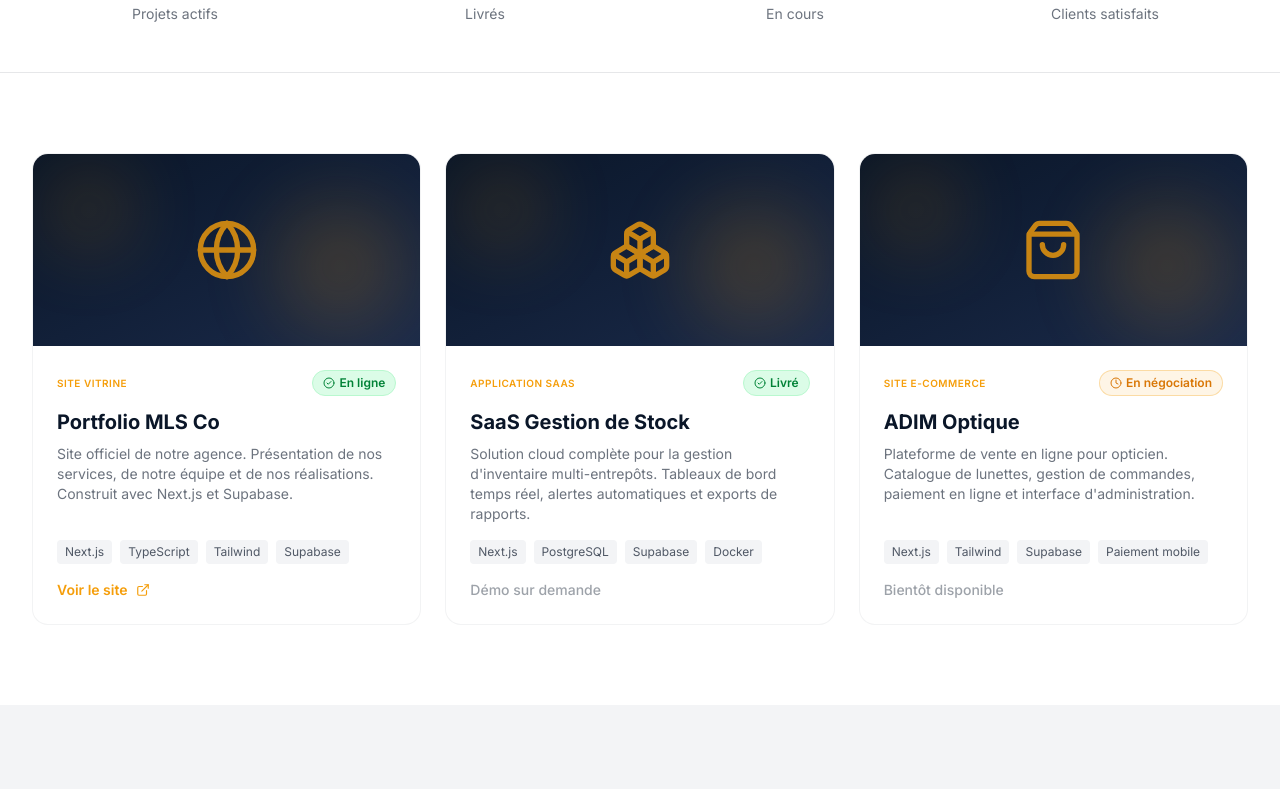
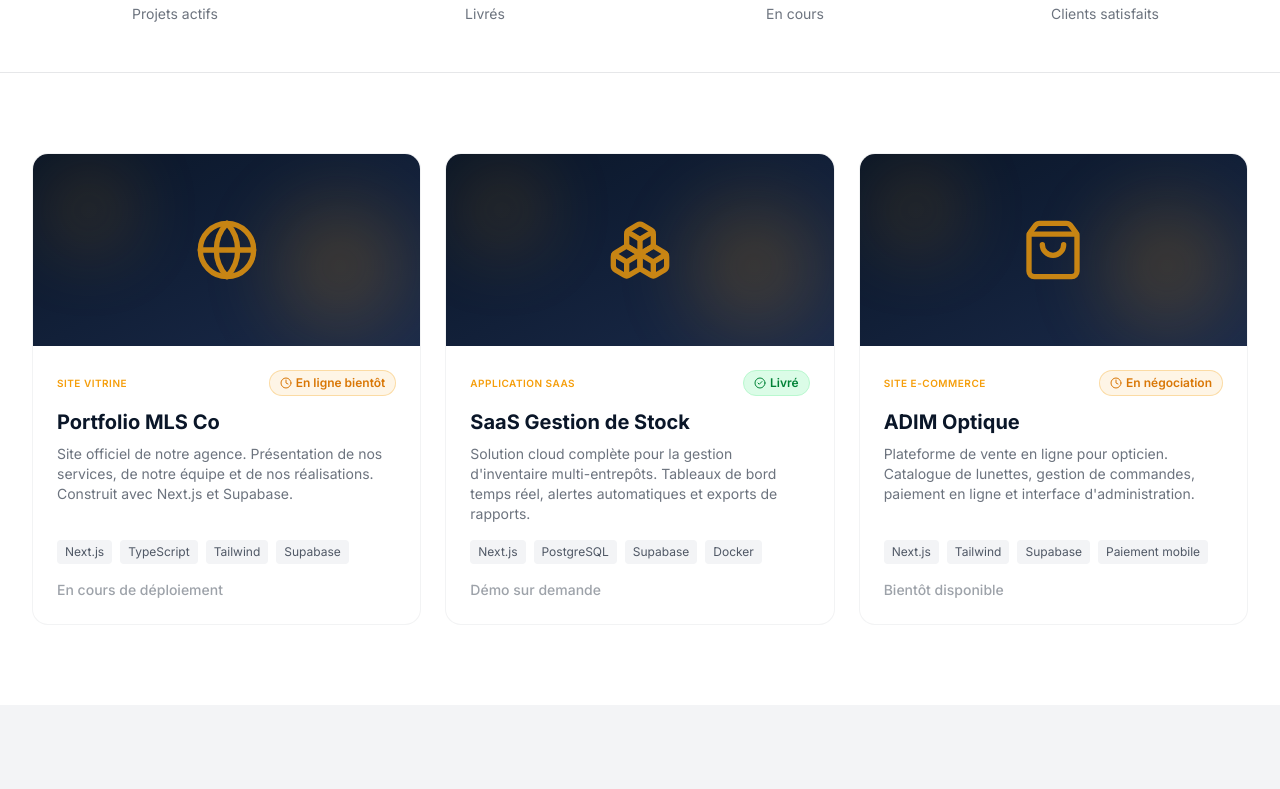
Before and after one commit to fengxiue14-sketch/mls-co-site, a Next.js app: page /realisations in a window 1280 px wide. Shown: the part 420-1209 px from the top of the page. Built offline with nearby package versions, Linux system fonts and the light colour scheme; a web font is replaced by a local one.

Commit message:
🔧 Retrait lien portfolio temporaire (pré-déploiement)

```diff
--- a/src/app/realisations/page.tsx
+++ b/src/app/realisations/page.tsx
@@ -14,14 +14,14 @@ export default function RealisationsPage() {
     {
       title: "Portfolio MLS Co",
       category: "Site Vitrine",
-      status: "En ligne",
-      statusColor: "green",
+      status: "En ligne bientôt",
+      statusColor: "gold",
       description:
         "Site officiel de notre agence. Présentation de nos services, de notre équipe et de nos réalisations. Construit avec Next.js et Supabase.",
       tech: ["Next.js", "TypeScript", "Tailwind", "Supabase"],
       icon: Globe,
-      url: "https://mls-co-site.vercel.app",
-      urlLabel: "Voir le site",
+      url: null,
+      urlLabel: "En cours de déploiement",
     },
     {
       title: "SaaS Gestion de Stock",
@@ -65,6 +65,7 @@ export default function RealisationsPage() {
 
     const icons: Record<string, typeof CheckCircle2> = {
       "En ligne": CheckCircle2,
+      "En ligne bientôt": Clock,
       Livré: CheckCircle2,
       "En négociation": Clock,
     };
```
